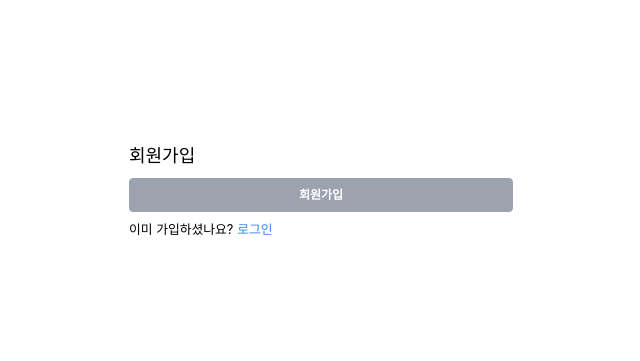
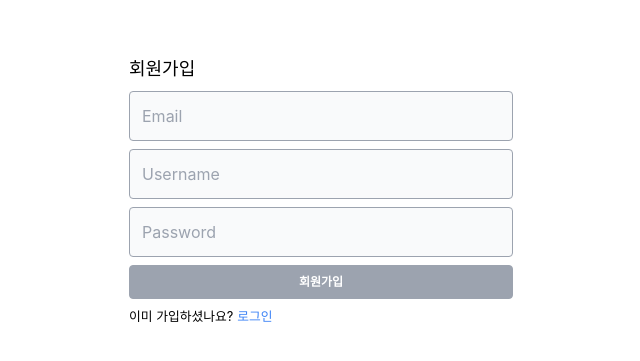
Before and after one commit to H-Genie/reddit, a Next.js app in the folder client/: page /register in a window 1280 px wide. Shown: the part 209-570 px from the top of the page, without its empty margins (319-959 px from the left). Built offline with nearby package versions, Linux system fonts and the light colour scheme.

Commit message:
4-3. 회원 가입 페이지 기능 생성(1)

```diff
--- a/client/src/pages/register.tsx
+++ b/client/src/pages/register.tsx
@@ -1,13 +1,22 @@
 import Link from "next/link";
-import React from "react";
+import React, { useState } from "react";
+import InputGroup from "../components/InputGroup";
 
-const register = () => {
+const Register = () => {
+    const [email, setEmail] = useState("");
+    const [errors, setErrors] = useState<any>({});
+    const [username, setUsername] = useState("");
+    const [password, setPassword] = useState("");
+
     return (
         <div className="bg-white">
             <div className="flex flex-col items-center justify-center h-screen p-6">
                 <div className="w-10/12 mx-auto md:w-96">
                     <h1 className="mb-2 text-lg font-medium">회원가입</h1>
                     <form>
+                        <InputGroup placeholder="Email" value={email} setValue={setEmail} error={errors.email} />
+                        <InputGroup placeholder="Username" value={username} setValue={setUsername} error={errors.username} />
+                        <InputGroup placeholder="Password" value={password} setValue={setPassword} error={errors.password} />
                         <button className="w-full py-2 mb-1 text-xs font-bold text-white uppercase bg-gray-400 border border-gray-400 rounded">회원가입</button>
                     </form>
                     <small>
@@ -22,4 +31,4 @@ const register = () => {
     );
 };
 
-export default register;
+export default Register;
```
